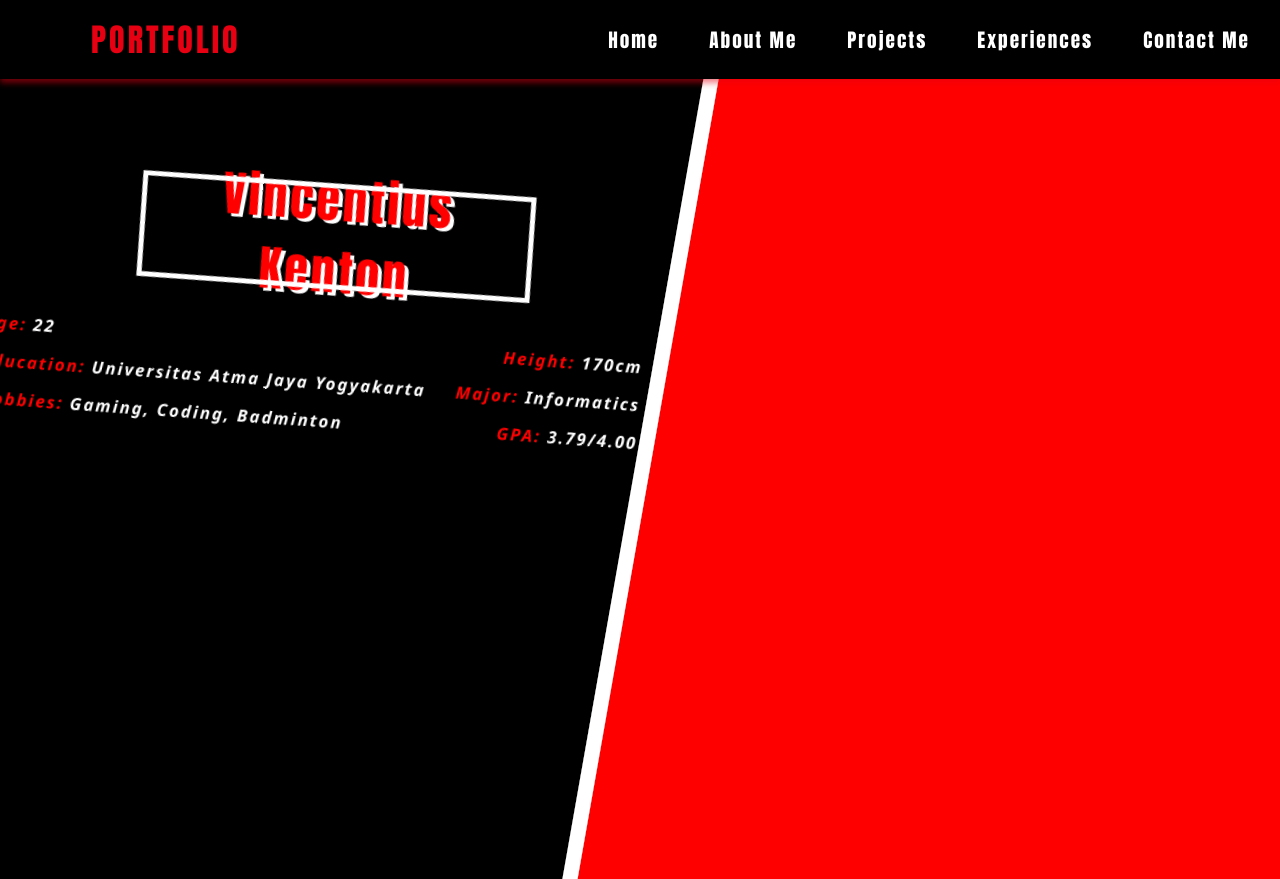
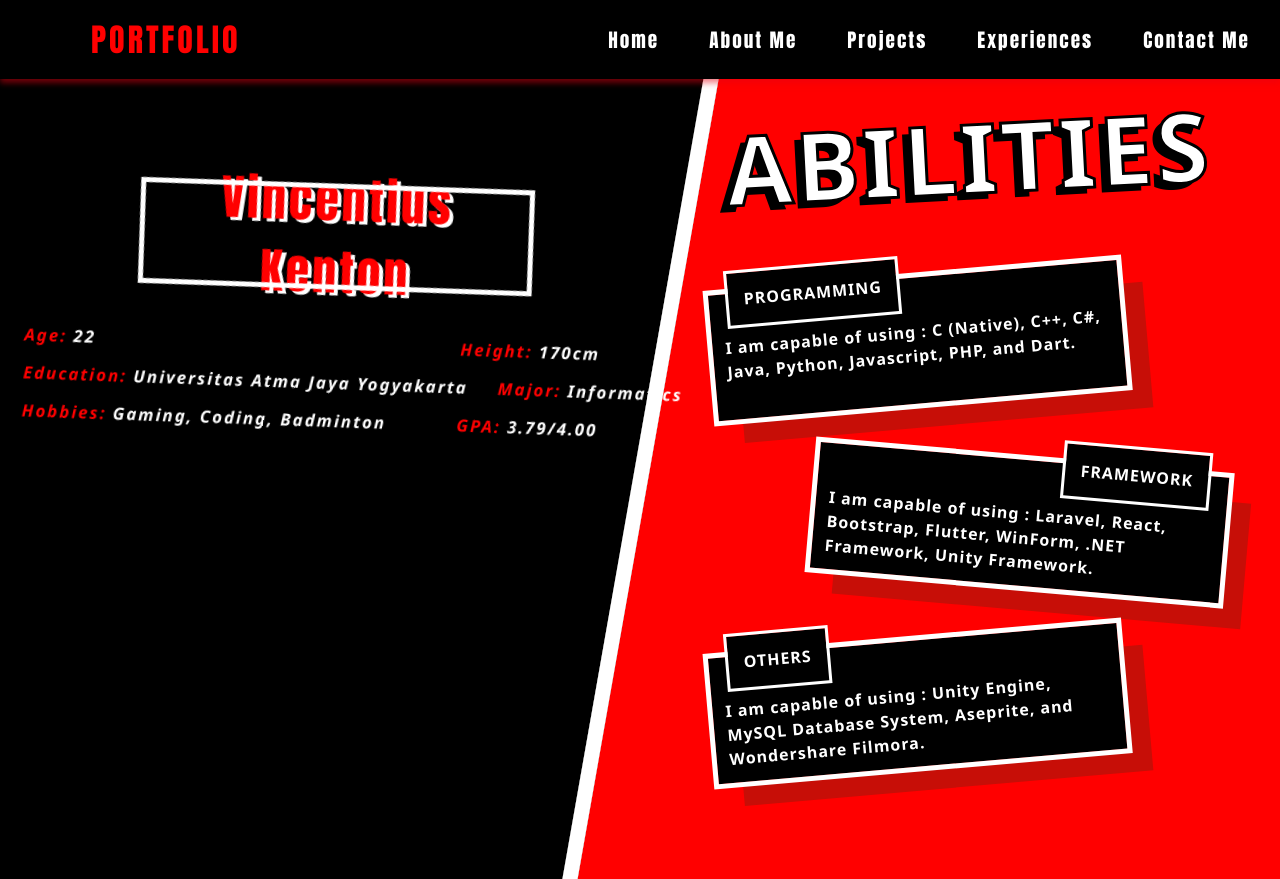
Before and after one commit to tersorasora/kenton-portfolio, a React (Vite) app: page /about in a window 1280 px wide. Built offline with nearby package versions, Linux system fonts and the light colour scheme.

Commit message:
about me page updates

```diff
--- a/src/components/Navbar/Navbar.css
+++ b/src/components/Navbar/Navbar.css
@@ -17,10 +17,11 @@
 .logo {
   font-size: 2rem;
   font-weight: bold;
-  color: #E60012;
+  color: red;
   letter-spacing: 3px;
   margin-left: 5%;
   font-weight: 400;
+  /* -webkit-text-stroke: 1px white; */
 }
 
 .nav-links {
--- a/src/components/Pages/Abouts/About.css
+++ b/src/components/Pages/Abouts/About.css
@@ -40,13 +40,14 @@
     gap: 50px;
     margin-left: 25%;
     margin-top: -25%;
-    animation: slideInLeft 0.5s ease-out forwards;
+    animation: PopInAnimation 0.5s ease-out forwards;
+    /* outline: 2px solid white; */
 }
 
 .left-side .nama {
     display: flex;
     justify-content: center;
-    transform: rotate(-6deg);
+    transform: rotate(-8deg);
     padding: 10px;
     width: 30vw;
     height: 12vh;
@@ -67,7 +68,7 @@
 }
 
 .left-side .nama:hover {
-    transform: scale(1.1) rotate(-4deg);
+    transform: scale(1.1) rotate(-6deg);
     outline: 5px solid red;
 }
 
@@ -75,7 +76,8 @@
     display: flex;
     flex-direction: column;
     gap: 15px;
-    transform: rotate(-6deg);
+    transform: rotate(-8deg);
+    width: 45vw;
 
     font-family: 'Segoe UI', Tahoma, Geneva, Verdana, sans-serif;
     font-style: italic;
@@ -108,6 +110,207 @@
     background-color: red;
     box-shadow:
     0px -10px 0px white;
+
+    display: flex;
+    align-items: center;
+    justify-content: center;
+    flex-direction: column;
+}
+
+.right-side-container {
+    display: flex;
+    flex-direction: column;
+    align-items: center;
+    justify-content: start;
+    position: relative;
+    transform: rotate(-10deg);
+    gap: 7vh;
+    margin-right: 30%;
+    margin-top: -20%;
+    height: 80vh;
+    width: 40vw;
+    animation: PopInAnimationRightSide 0.5s ease-out forwards;
+    /* outline: 2px solid white; */
+}
+
+.right-side .skill {
+    display: flex;
+    font-size: 6rem;
+    font-weight: 900;
+    color: white;
+    -webkit-text-stroke: 3px black;
+    text-shadow: -8px 6px 0px black;
+    font-family: 'Segoe UI', Tahoma, Geneva, Verdana, sans-serif;
+    letter-spacing: 3px;
+    align-items: center;
+    justify-content: center;
+    text-align: center;
+    user-select: none;
+    transform: rotate(-3deg);
+    transform-style: preserve-3d;
+    margin-top: -7%;
+    width: 35vw;
+
+    /* background-color: black;
+    width: 30vw;
+    height: 16vh;
+    outline: 5px solid white;
+    transform: rotate(-2deg);
+    box-shadow: 12px 12px 0 #7a0602;  */
+}
+
+.right-side .programming {
+    display: flex;
+    flex-direction: column;
+    align-items: center;
+    justify-content: start;
+    align-self: flex-start;
+    gap: 10px;
+    width: 32vw;
+    height: 16vh;
+    transform: rotate(-5deg);
+    background-color: black;
+    outline: 5px solid white;
+    box-shadow: 24px 24px 0 #c70e07;
+}
+
+.programming h2 {
+    z-index: 99;
+    display: flex;
+    flex-direction: column;
+    justify-content: center;
+    text-align: center;
+    align-self: flex-start;
+    margin-left: 5%;
+    margin-top: -5%;
+
+    font-size: 1rem;
+    font-weight: 900;
+    letter-spacing: 1px;
+    width: auto;
+    height: auto;
+    padding: 15px;
+    color: white;
+    font-family: 'Segoe UI', Tahoma, Geneva, Verdana, sans-serif;
+
+    background-color: black;
+    outline: 3px solid white;
+}
+
+.programming p {
+    font-size: 1rem;
+    font-weight: 900;
+    color: white;
+    text-align: start;
+    font-family: 'Segoe UI', Tahoma, Geneva, Verdana, sans-serif;
+    margin-left: 1vw;
+    margin-right: 1vw;
+    margin-bottom: 1vh;
+    line-height: 1.5;
+    letter-spacing: 1px;
+    /* outline: 1px solid white; */
+}
+
+.right-side .framework {
+    display: flex;
+    flex-direction: column;
+    align-items: center;
+    justify-content: start;
+    align-self: flex-end;
+    gap: 10px;
+    width: 32vw;
+    height: 16vh;
+    transform: rotate(5deg);
+    background-color: black;
+    outline: 5px solid white;
+    box-shadow: 24px 24px 0 #c70e07;
+}
+
+.framework h2 {
+    z-index: 99;
+    display: flex;
+    flex-direction: column;
+    justify-content: center;
+    text-align: center;
+    align-self: flex-end;
+    margin-right: 5%;
+    margin-top: -5%;
+
+    font-size: 1rem;
+    font-weight: 900;
+    letter-spacing: 1px;
+    width: auto;
+    height: auto;
+    padding: 15px;
+    color: white;
+    font-family: 'Segoe UI', Tahoma, Geneva, Verdana, sans-serif;
+
+    background-color: black;
+    outline: 3px solid white;
+}
+
+.framework p {
+    font-size: 1rem;
+    font-weight: 900;
+    color: white;
+    text-align: start;
+    font-family: 'Segoe UI', Tahoma, Geneva, Verdana, sans-serif;
+    margin-left: 1vw;
+    margin-right: 1vw;
+    margin-bottom: 1vh;
+    line-height: 1.5;
+    letter-spacing: 1px;
+}
+
+.right-side .others {
+    display: flex;
+    flex-direction: column;
+    align-items: center;
+    justify-content: start;
+    align-self: flex-start;
+    gap: 10px;
+    width: 32vw;
+    height: 16vh;
+    transform: rotate(-5deg);
+    background-color: black;
+    outline: 5px solid white;
+    box-shadow: 24px 24px 0 #c70e07;
+}
+
+.others h2 {
+    z-index: 99;
+    display: flex;
+    flex-direction: column;
+    justify-content: center;
+    text-align: center;
+    align-self: flex-start;
+    margin-left: 5%;
+    margin-top: -5%;
+
+    font-size: 1rem;
+    font-weight: 900;
+    letter-spacing: 1px;
+    width: auto;
+    height: auto;
+    padding: 15px;
+    color: white;
+    font-family: 'Segoe UI', Tahoma, Geneva, Verdana, sans-serif;
+
+    background-color: black;
+    outline: 3px solid white;
+}
+
+.others p {
+    font-size: 1rem;
+    font-weight: 900;
+    color: white;
+    text-align: start;
+    font-family: 'Segoe UI', Tahoma, Geneva, Verdana, sans-serif;
+    margin-left: 1vw;
+    margin-right: 1vw;
+    margin-bottom: 1vh;
+    line-height: 1.5;
+    letter-spacing: 1px;
 }
 
 .tear-line {
@@ -120,13 +323,24 @@
 
 
 /* Animation Thing */
-@keyframes slideInLeft {
-  0% {
-    transform: translateX(-70%);
-    opacity: 0;
-  }
-  100% {
-    transform: translateX(0%);
-    opacity: 1;
-  }
+@keyframes PopInAnimation {
+    0% {
+        transform: scale(0.5);
+        opacity: 0.5;
+    }
+    100% {
+        transform: scale(1);
+        opacity: 1;
+    }
 }
+
+@keyframes PopInAnimationRightSide{
+    0% {
+        transform: rotate(-10deg) scale(0.5);
+        opacity: 0.5;
+    }
+    100% {
+        transform: rotate(-10deg) scale(1);
+        opacity: 1;
+    }
+}
--- a/src/components/Pages/Abouts/About.jsx
+++ b/src/components/Pages/Abouts/About.jsx
@@ -30,10 +30,23 @@ const About = () => {
                 </div>
               </div>
               <div className="tear-line">
-
               </div>
               <div className="right-side">
-
+                <div className="right-side-container">
+                  <h1 className='skill'>ABILITIES</h1>
+                  <div className="programming">
+                    <h2>PROGRAMMING</h2>
+                    <p>I am capable of using : C (Native), C++, C#, Java, Python, Javascript, PHP, and Dart.</p>
+                  </div>
+                  <div className="framework">
+                    <h2>FRAMEWORK</h2>
+                    <p>I am capable of using : Laravel, React, Bootstrap, Flutter, WinForm, .NET Framework, Unity Framework.</p>
+                  </div>
+                  <div className="others">
+                    <h2>OTHERS</h2>
+                    <p>I am capable of using : Unity Engine, MySQL Database System, Aseprite, and Wondershare Filmora.</p>
+                  </div>
+                </div>
               </div>
           </div>
       </div>
```
